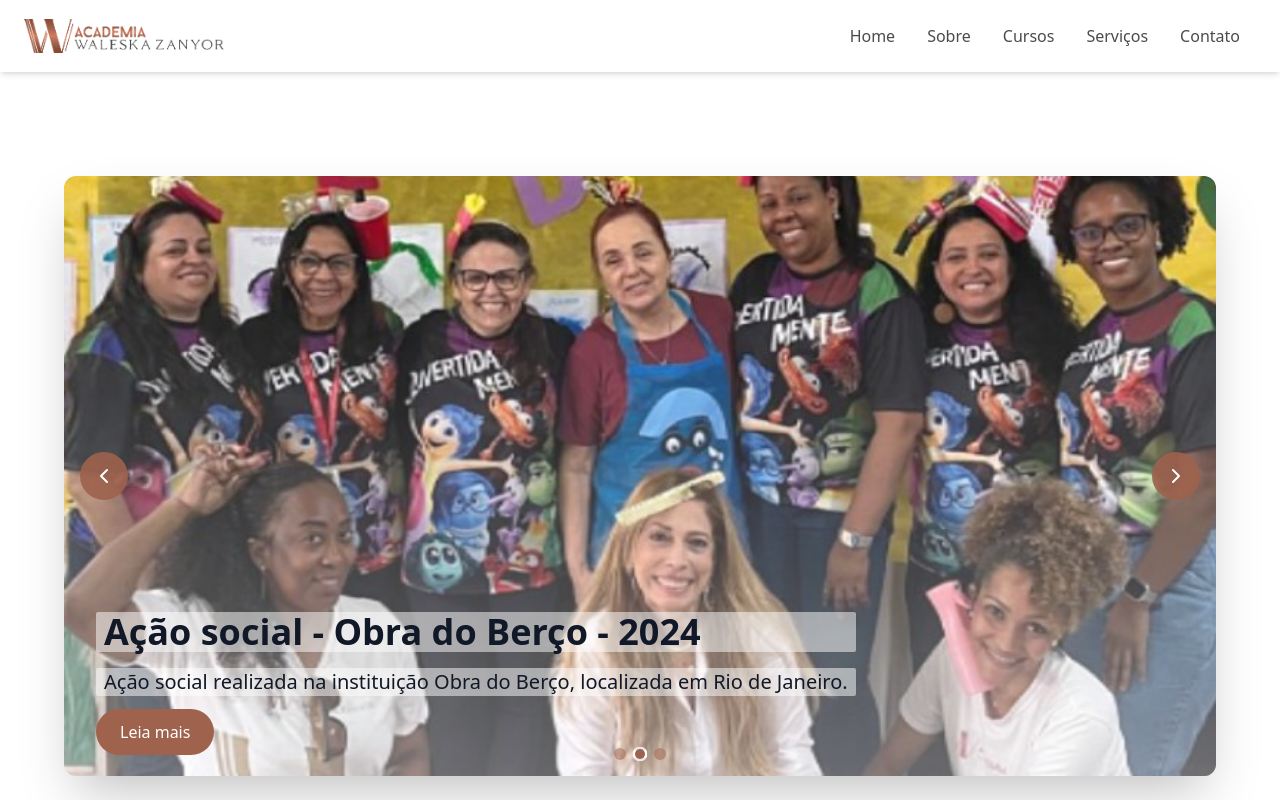
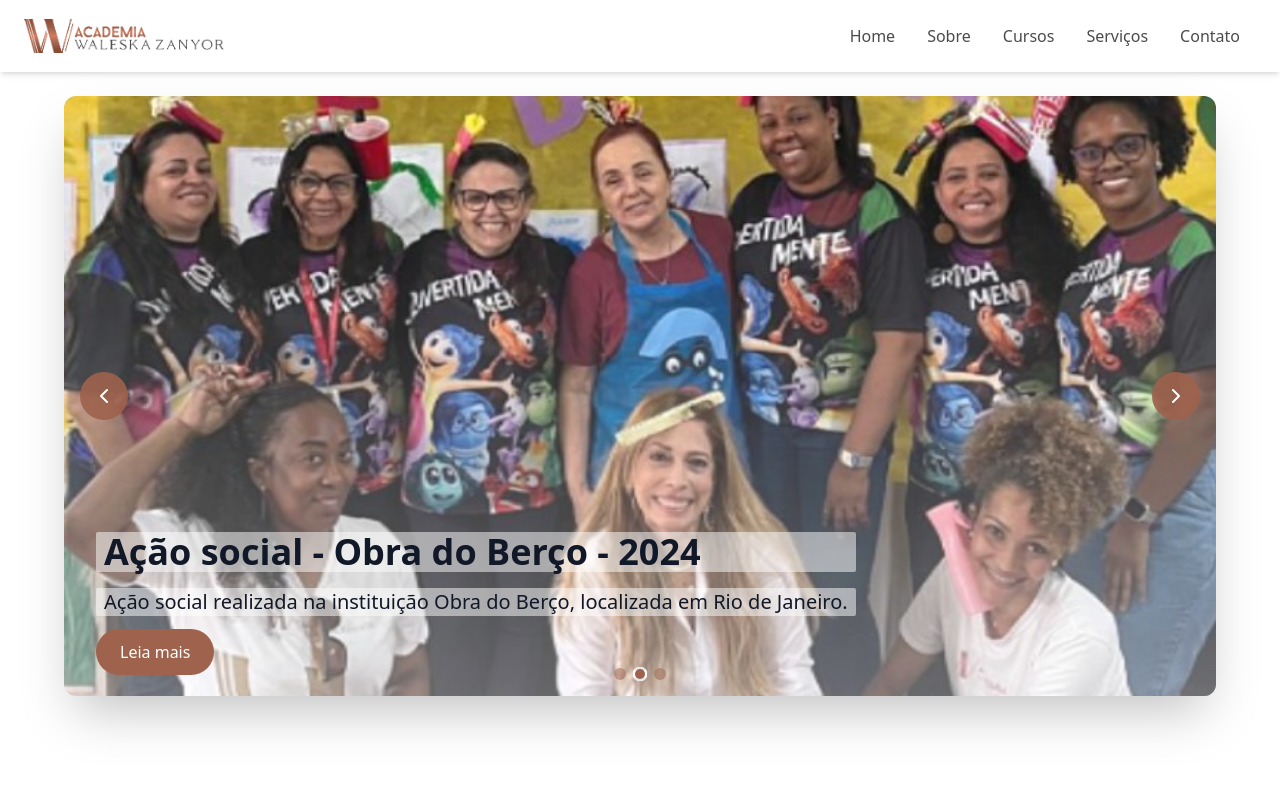
Before and after one commit to RiqueBruno/acad-w-z, a Next.js app: page / in a window 1280 px wide. Shown: the top 800 px of the page. Built offline with nearby package versions, Linux system fonts and the light colour scheme.

Commit message:
refactor: page.tsx app - muda estilização retirando pt de main

```diff
--- a/src/app/page.tsx
+++ b/src/app/page.tsx
@@ -15,7 +15,7 @@ import socialData from '@/components/SocialAction/data';
 
 export default function Home() {
   return (
-    <main className="pt-20" aria-labelledby="main-title">
+    <main aria-labelledby="main-title">
       <h2 id="main-title" className="sr-only">
         Pagina principal do site Academia Waleska Zanyor
       </h2>
```
